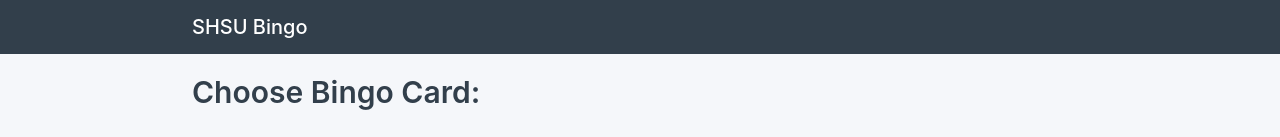
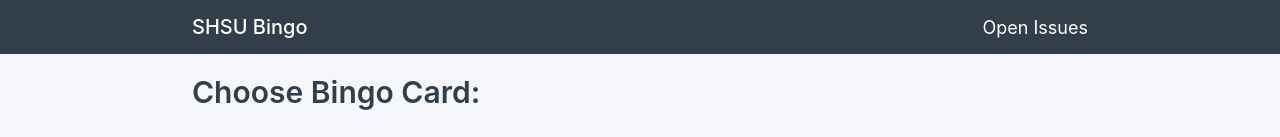
Before and after one commit to jpenton/shsu-bingo, a Next.js app: page / in a window 1280 px wide. Shown: the top 137 px of the page. Built offline with nearby package versions, Linux system fonts and the light colour scheme; grey boxes are pictures that could not be loaded; a web font is replaced by a local one.

Commit message:
Link to repo
So other people can request changes
Features, isms, etc..

```diff
--- a/components/Header.tsx
+++ b/components/Header.tsx
@@ -4,10 +4,11 @@
 function Header() {
   return (
     <Container className="bg-cool-grey-800 py-3">
-      <Link href="/">
-        <a className="text-xl text-white font-medium">SHSU Bingo</a>
-      </Link>
-      {/* <Nav className="ml-auto" navbar>
+      <div className="flex justify-between items-baseline">
+        <Link href="/">
+          <a className="text-xl text-white font-medium">SHSU Bingo</a>
+        </Link>
+        {/* <Nav className="ml-auto" navbar>
           <NavItem>
             <NavLink href="/components/">Components</NavLink>
           </NavItem>
@@ -17,6 +18,17 @@
             </NavLink>
           </NavItem>
         </Nav> */}
+        <div>
+          <a
+            className="text-lg text-white"
+            href="https://github.com/jpenton/shsu-bingo/issues"
+            target="_blank"
+            rel="noopener"
+          >
+            Open Issues
+          </a>
+        </div>
+      </div>
     </Container>
   );
 }
```
